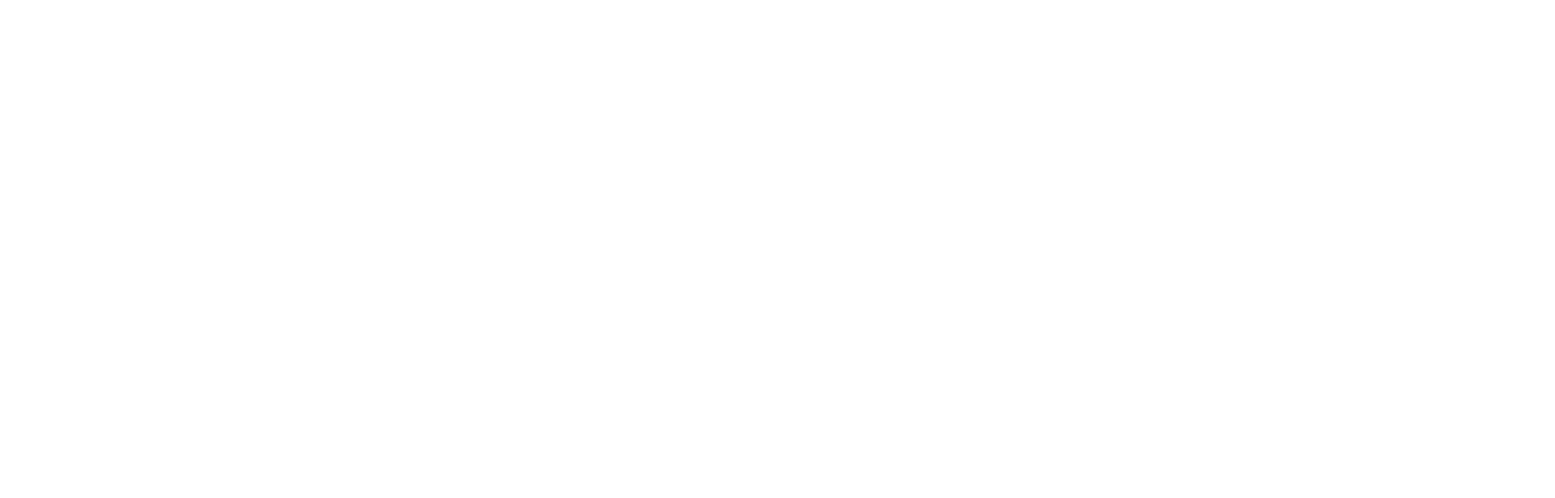
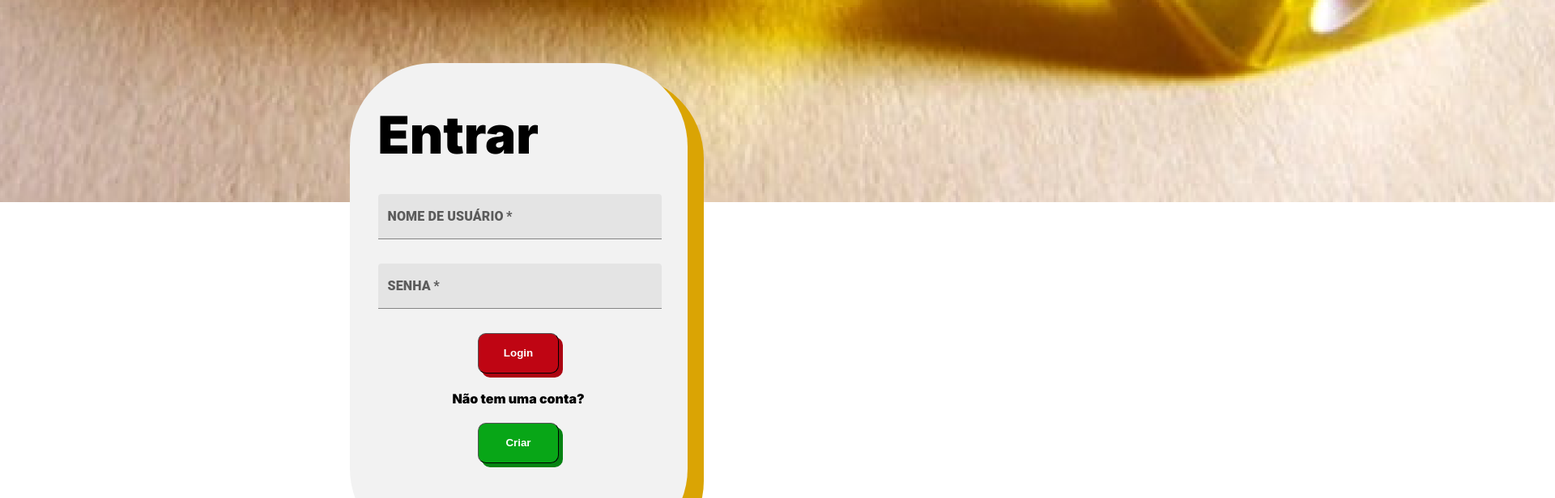
Before and after one commit to LimaDurag/talubeiro-web-frontend, a React (Create React App) app: page / in a window 1280 px wide. Shown: the part 820-1436 px from the top of the page at 81% size, 1920 px wide, since content can reach past the window. Before the commit the page ends 816 px from the top, so only its background shows below. Built offline with nearby package versions, Linux system fonts and the light colour scheme.

Commit message:
New features for login screen

```diff
--- a/package.json
+++ b/package.json
@@ -3,12 +3,17 @@
   "version": "0.1.0",
   "private": true,
   "dependencies": {
+    "@emotion/react": "^11.10.6",
+    "@emotion/styled": "^11.10.6",
+    "@mui/material": "^5.11.12",
+    "@mui/styled-engine-sc": "^5.11.11",
     "@testing-library/jest-dom": "^5.16.5",
     "@testing-library/react": "^13.4.0",
     "@testing-library/user-event": "^13.5.0",
     "react": "^18.2.0",
     "react-dom": "^18.2.0",
     "react-scripts": "5.0.1",
+    "styled-components": "^5.3.9",
     "web-vitals": "^2.1.4"
   },
   "scripts": {
--- a/src/components/backgroundComponent/styles.css
+++ b/src/components/backgroundComponent/styles.css
@@ -1,15 +1,5 @@
-* {
-  margin: 0;
-  padding: 0;
-  box-sizing: border-box;
+.backgroundImg {
+  object-fit: fill;
+  width: fit-content;
+  height: fit-content;
 }
-
-.container {
-  text-align: center;
-  background: linear-gradient(to bottom, #6ab7f5, #fff, green);
-  min-height: 100vh;
-}
-
-.backgroundImg {
-  width: '50%';
-}
--- a/src/global.css
+++ b/src/global.css
@@ -1,3 +1,10 @@
+* {
+  margin: 0;
+  padding: 0;
+  box-sizing: border-box;
+  text-decoration: none;
+}
+
 html,
 body {
   font-family: 'Inter', sans-serif;
--- a/src/index.js
+++ b/src/index.js
@@ -1,12 +1,14 @@
 import React from 'react';
 import ReactDOM from 'react-dom/client';
-import { App } from './App';
+import { Login } from './pages/loginPage/login';
+import Background from './components/backgroundComponent/background';
+
 import reportWebVitals from './reportWebVitals';
 
 const root = ReactDOM.createRoot(document.getElementById('root'));
 root.render(
   <React.StrictMode>
-    <App />
+    <Login />
   </React.StrictMode>
 );
 
--- /dev/null
+++ b/src/pages/loginPage/login.js
@@ -0,0 +1,45 @@
+import React from 'react';
+import TextField from '@mui/material/TextField';
+import Background from '../../components/backgroundComponent/background';
+import '../../global.css';
+import './styles.css';
+
+export function Login() {
+  return (
+    <>
+      <Background />
+      <main className="container">
+        <div className="loginBox">
+          <h1 className="loginTitle">Entrar</h1>
+          <form>
+            <div className="inputContainer">
+              <TextField
+                className="input"
+                required
+                id="filled-required"
+                label="NOME DE USUÁRIO"
+                variant="filled"
+              />
+            </div>
+            <div className="inputContainer">
+              <TextField
+                className="input"
+                id="filled-password-input"
+                label="SENHA"
+                type="password"
+                autoComplete="current-password"
+                variant="filled"
+                required
+              />
+            </div>
+          </form>
+
+          <button className="button-red">Login</button>
+          <div className="line" />
+          <p className="textCreateAcount">Não tem uma conta?</p>
+          <button className="button-green">Criar</button>
+        </div>
+      </main>
+    </>
+  );
+}
--- /dev/null
+++ b/src/pages/loginPage/styles.css
@@ -0,0 +1,72 @@
+.loginBox {
+  display: flex;
+  align-items: flex-start;
+  justify-content: flex-start;
+  flex-direction: column;
+  background-color: #f2f2f2;
+  width: 417px;
+  height: 605px;
+  border-radius: 103px;
+
+  box-shadow: 20px 15px 0px 0px rgba(218, 164, 4, 1);
+}
+
+.loginBox .loginTitle {
+  font-weight: 900;
+  font-size: 64px;
+  margin: 50px 0px 35px 35px;
+}
+
+.loginBox form {
+  margin-left: 35px;
+}
+
+.loginBox form div {
+  margin-bottom: 10px;
+}
+
+.loginBox form label {
+  font-size: 32;
+  font-weight: 900;
+}
+
+.loginBox form .inputContainer .input {
+  font-size: 32;
+  font-weight: bold;
+  width: 350px;
+}
+
+.loginBox .button-red {
+  width: 100px;
+  height: 50px;
+  border-radius: 10px;
+  border-width: 1px;
+  background-color: #bf0513;
+  color: white;
+  font-weight: 900;
+  align-self: center;
+
+  box-shadow: 5px 5px 0px 0px #ac0411;
+}
+.loginBox .button-green {
+  width: 100px;
+  height: 50px;
+  border-radius: 10px;
+  border-width: 1px;
+  background-color: #08a617;
+  color: white;
+  font-weight: 900;
+  align-self: center;
+
+  box-shadow: 5px 5px 0px 0px #058312;
+}
+
+.loginBox .line {
+  height: 1px;
+  background: black;
+}
+.loginBox .textCreateAcount {
+  align-self: center;
+  font-weight: 900;
+  margin: 20px 0px 20px 0px;
+}
```
Also changed, not shown: src/pages/registerPage/register.js (added, +54 -0 lines), src/pages/registerPage/styles.css (added), 1 other file (tests, documents, lock files or other folders).
